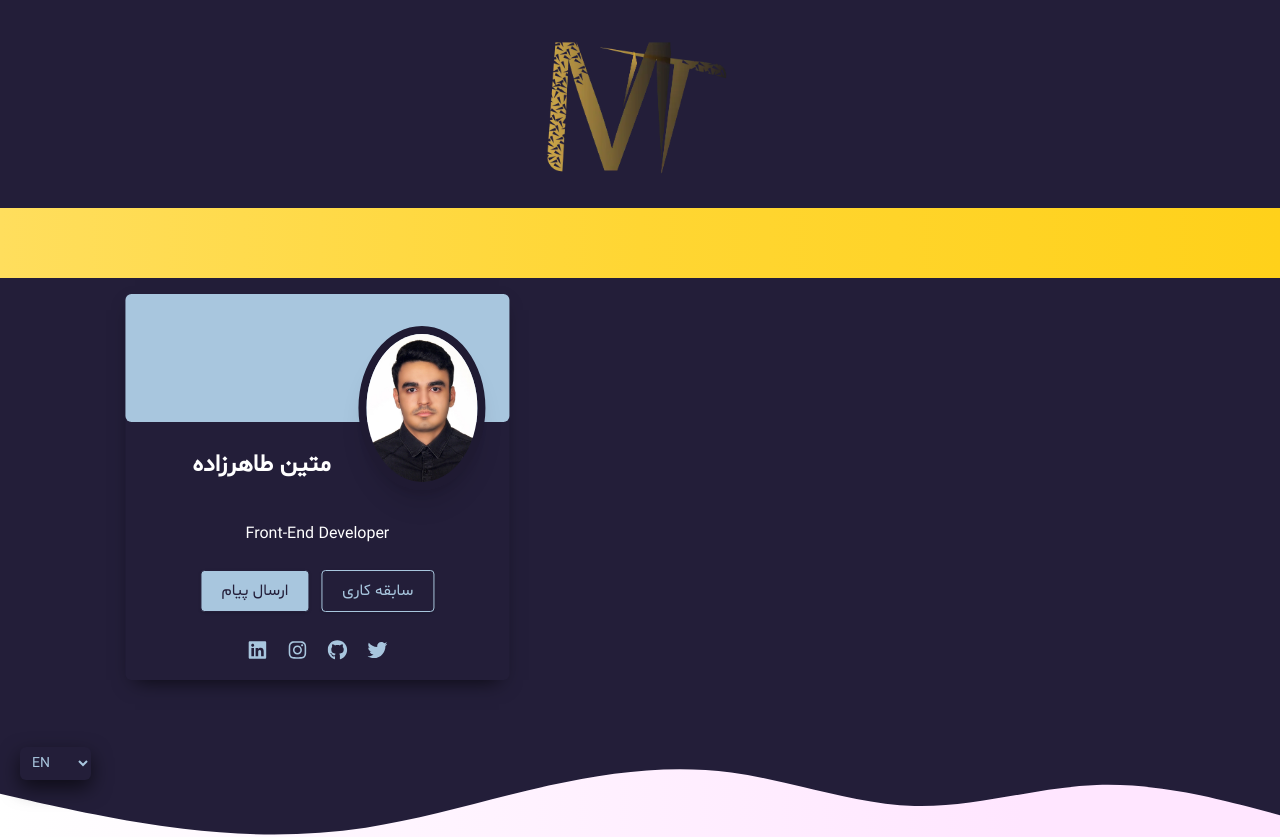
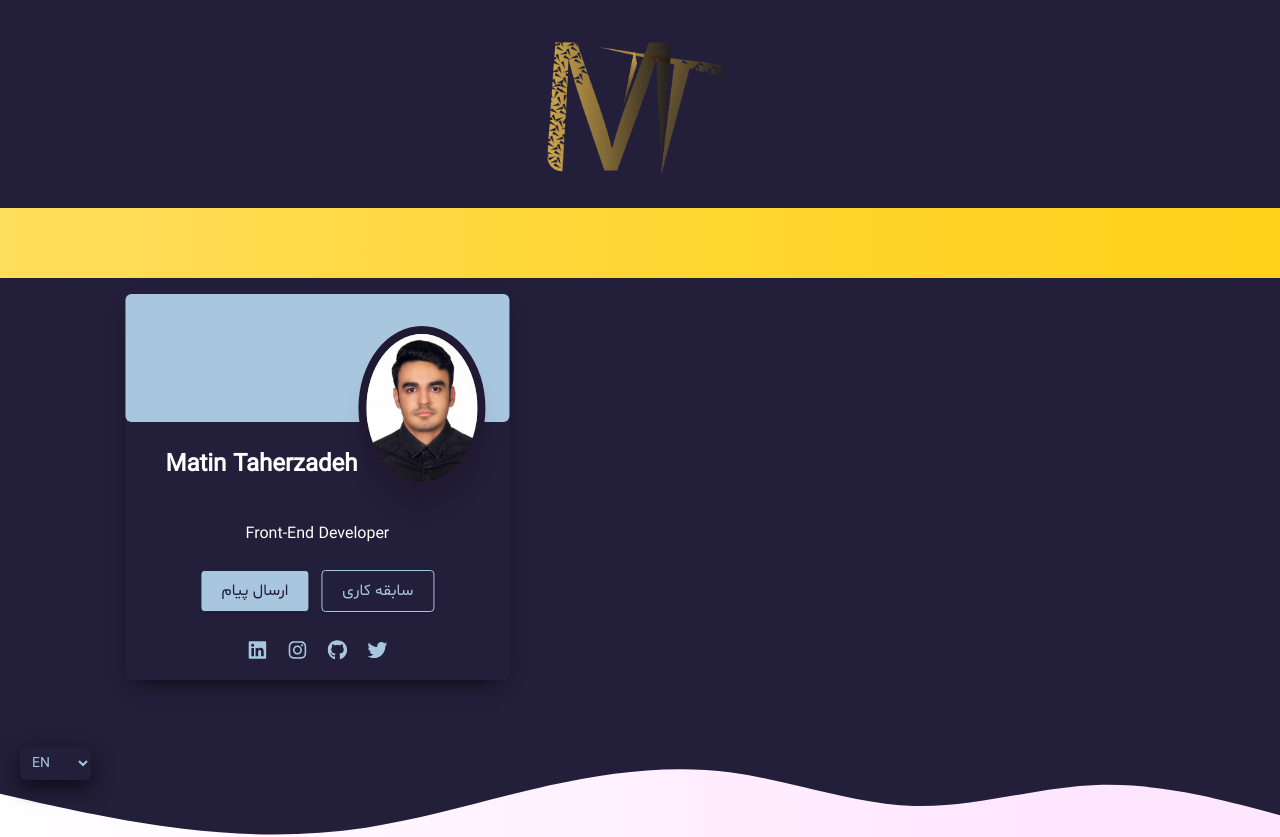
Before and after one commit to MatinT-SA/My-Personal-Website, a Next.js app: page /en in a window 1280 px wide. Shown: the top 837 px of the page. Built offline with nearby package versions, Linux system fonts and the light colour scheme.

Commit message:
translating the profile card info

```diff
--- a/app/[locale]/sections/HomeSection.js
+++ b/app/[locale]/sections/HomeSection.js
@@ -3,13 +3,11 @@ import ProfileCard from "@/app/components/profile/profie/profile-card/ProfileCar
 
 export default function HomeSection() {
   return (
-    <>
-      <Navigation />
-      <section id="home" className="w-full scroll-mt-52">
-        <div className="w-full">
-          <ProfileCard />
-        </div>
-      </section>
-    </>
+    <section id="home" className="w-full scroll-mt-52">
+      <div className="w-full">
+        <Navigation />
+        <ProfileCard />
+      </div>
+    </section>
   );
 }
--- a/app/components/profile/profie/profile-card/ProfileInfo.js
+++ b/app/components/profile/profie/profile-card/ProfileInfo.js
@@ -1,10 +1,14 @@
+import { useTranslations } from "next-intl";
+
 export default function ProfileInfo() {
+  const t = useTranslations("profile");
+
   return (
     <>
       <div className="text-2xl font-bold text-white -mt-10 -ml-28">
-        متین طاهرزاده
+        {t("info_name")}
       </div>
-      <div className="text-white mt-10 text-base">Front-End Developer</div>
+      <div className="text-white mt-10 text-base">{t("info_role")}</div>
     </>
   );
 }
--- a/messages/en.json
+++ b/messages/en.json
@@ -9,5 +9,9 @@
     "navHome": "Home",
     "navProjects": "Projects",
     "navSkills": "Skills"
+  },
+  "profile": {
+    "info_name": "Matin Taherzadeh",
+    "info_role": "Front-End Developer"
   }
 }
--- a/messages/fa.json
+++ b/messages/fa.json
@@ -9,5 +9,9 @@
     "navHome": "خانه",
     "navProjects": "نمونه کارها",
     "navSkills": "مهارت ها"
+  },
+  "profile": {
+    "info_name": "متین طاهرزاده",
+    "info_role": "توسعه‌دهنده فرانت‌اند"
   }
 }
```
